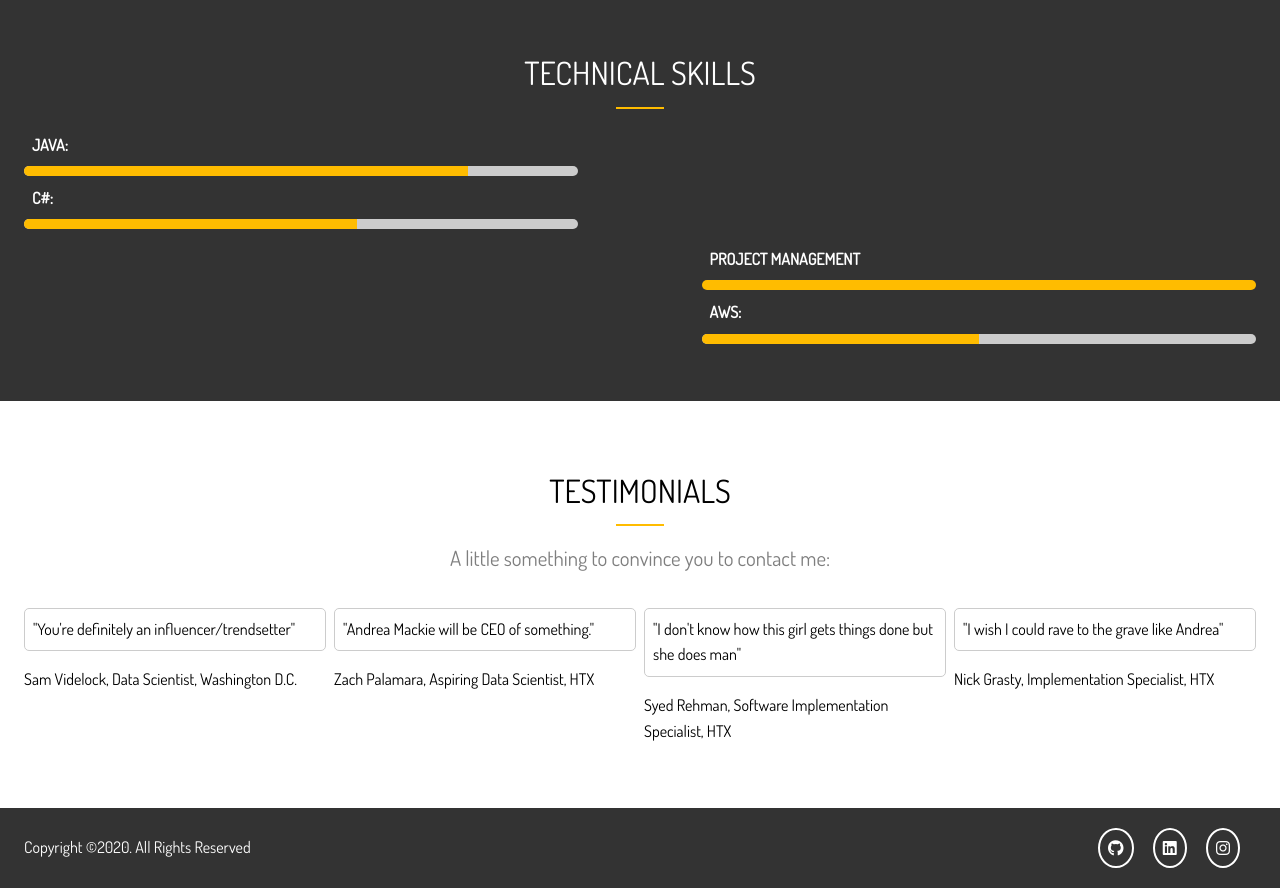
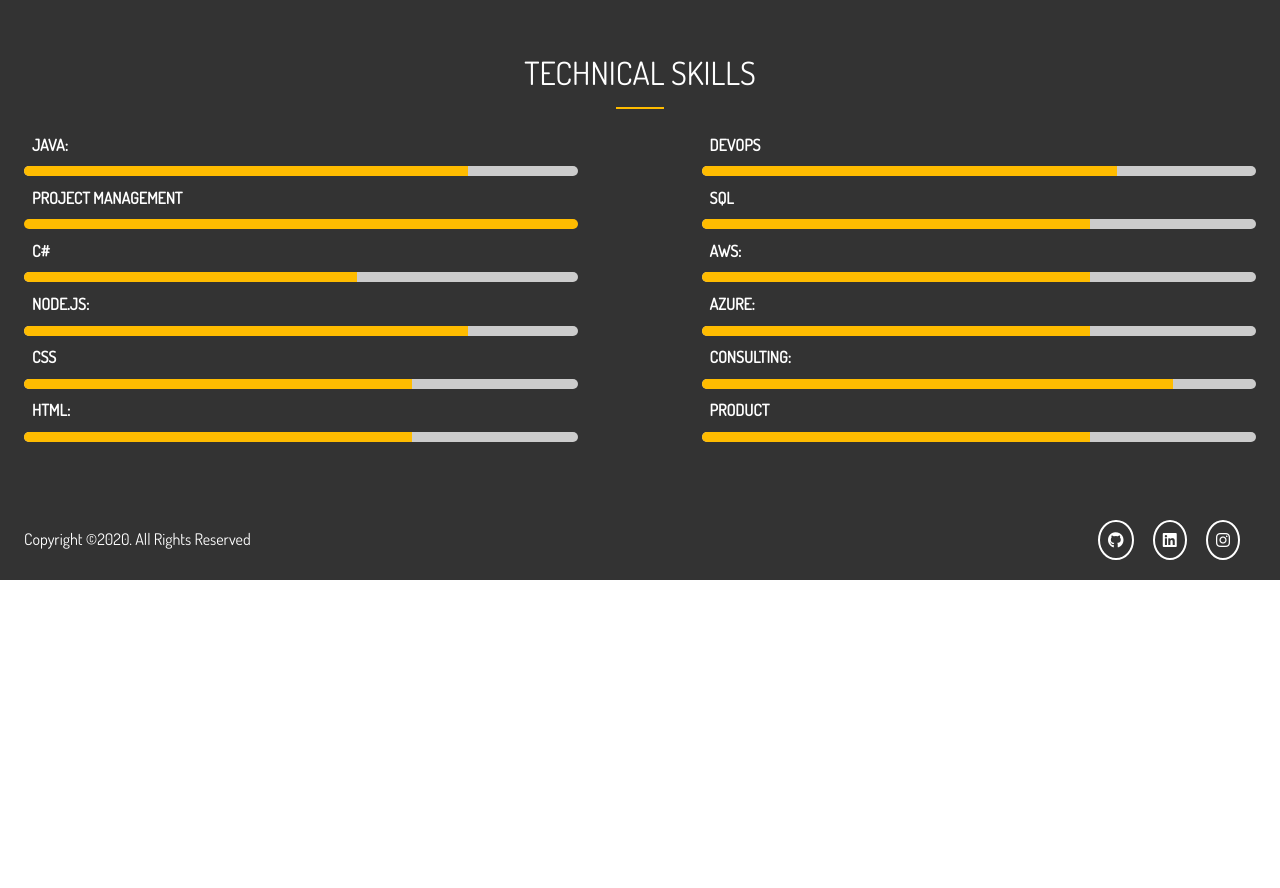
Before and after one commit to andreamackie13/Personal-Website, a website: page dist/about.html in a window 1280 px wide. Shown: the part 660-1548 px from the top of the page. After the commit the page ends 1240 px from the top, so only its background shows below. Drawn offline with Linux system fonts and the light colour scheme.

Commit message:
Fix columns

```diff
--- a/dist/about.html
+++ b/dist/about.html
@@ -72,7 +72,6 @@
       <div class="container">
         <h2 class="section-title">Technical Skills</h2>
         <div class="bottom-line"></div>
-
         <div class="row">
                  <div class="column1">
                    <div class="hover-effect">
@@ -83,75 +82,73 @@
                    </div>
 
                    <div class="hover-effect">
-              <h4>C#:</h4>
-              <div class="progress">
-                <div style="width: 60%" class="effect"></div>
-              </div>
-            </div>
-          </div>
-        </div>
-
-          <div class="row">
-          <div class="column2">
-            <div class="hover-effect">
-              <h4>Project Management</h4>
+                     <h4>Project Management</Manage></h4>
                      <div class="progress">
                        <div style="width: 100%" class="effect"></div>
                      </div>
                    </div>
                    <div class="hover-effect">
-              <h4>AWS:</h4>
+                     <h4>C#</h4>
                      <div class="progress">
-                <div style="width: 50%" class="effect"></div>
+                       <div style="width: 60%" class="effect"></div>
+                     </div>
+                   </div>
+                   <div class="hover-effect">
+                     <h4>Node.js:</h4>
+                     <div class="progress">
+                       <div style="width: 80%" class="effect"></div>
+                     </div>
+                   </div>
+                   <div class="hover-effect">
+                     <h4>CSS</h4>
+                     <div class="progress">
+                       <div style="width: 70%" class="effect"></div>
+                     </div>
+                   </div>
+                   <div class="hover-effect">
+                     <h4>HTML:</h4>
+                     <div class="progress">
+                       <div style="width: 70%" class="effect"></div>
                      </div>
                    </div>
                  </div>
+                 <div class="column2">
+                   <div class="hover-effect">
+                     <h4>DevOps</h4>
+                     <div class="progress">
+                       <div style="width: 75%" class="effect"></div>
                      </div>
-
-    </section>
-
-
-    <!-- section  D: testimonials -->
-    <section id="about-d" class="py-4">
-      <div class="container">
-        <h2 class="section-title">Testimonials</h2>
-        <div class="bottom-line"></div>
-        <p class="lead text-center">
-          A little something to convince you to contact me:
-        </p>
-        <div class="testimonials">
-          <div>
-            <p>
-            "You're definitely an influencer/trendsetter"
-            </p>
-            <ul>
-              <!--<li><img src="img/testimonials/person1.jpg" alt="" /></li>-->
-              <li>Sam Videlock, Data Scientist, Washington D.C.</li>
-            </ul>
                    </div>
-          <div>
-            <p>
-              "Andrea Mackie will be CEO of something."
-            </p>
-            <ul>
-              <li>Zach Palamara, Aspiring Data Scientist, HTX</li>
-            </ul>
+                   <div class="hover-effect">
+                     <h4>SQL</h4>
+                     <div class="progress">
+                       <div style="width: 70%" class="effect"></div>
                      </div>
-          <div>
-            <p>
-              "I don't know how this girl gets things done but she does man"
-            </p>
-            <ul>
-              <li>Syed Rehman, Software Implementation Specialist, HTX</li>
-            </ul>
                    </div>
-          <div>
-            <p>
-              "I wish I could rave to the grave like Andrea"
-            </p>
-            <ul>
-              <li>Nick Grasty, Implementation Specialist, HTX</li>
-            </ul>
+                   <div class="hover-effect">
+                     <h4>AWS:</h4>
+                     <div class="progress">
+                       <div style="width: 70%" class="effect"></div>
+                     </div>
+                   </div>
+                   <div class="hover-effect">
+                     <h4>Azure:</h4>
+                     <div class="progress">
+                       <div style="width: 70%" class="effect"></div>
+                     </div>
+                   </div>
+                   <div class="hover-effect">
+                     <h4>Consulting:</h4>
+                     <div class="progress">
+                       <div style="width: 85%" class="effect"></div>
+                     </div>
+                   </div>
+                   <div class="hover-effect">
+                     <h4>Product</h4>
+                     <div class="progress">
+                       <div style="width: 70%" class="effect"></div>
+                     </div>
+                   </div>
                  </div>
                </div>
              </div>
```
Lines whose indentation alone changed are shown as unchanged.
